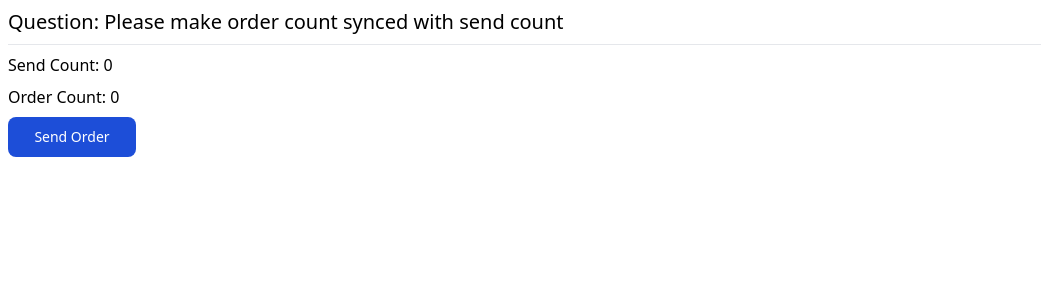
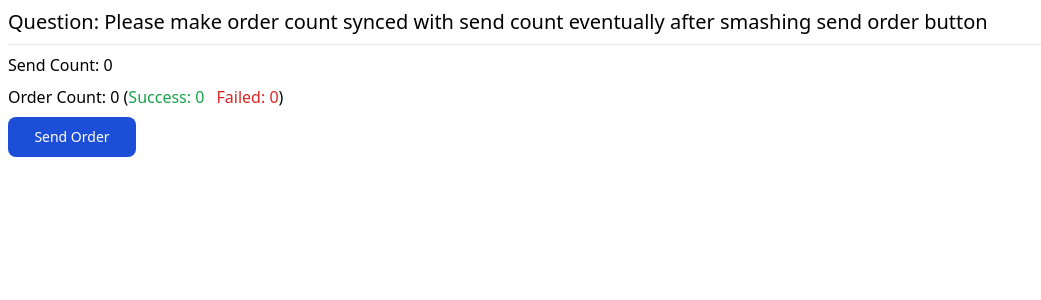
Before and after one commit to michaelchu0708091/react-interview, a React (Vite) app: page / in a window 1280 px wide. Shown: the top 300 px of the page, without its empty margins (0-1041 px from the left). Built offline with nearby package versions, Linux system fonts and the light colour scheme.

Commit message:
fix: Adjust question 1

```diff
--- a/src/Question1.tsx
+++ b/src/Question1.tsx
@@ -1,31 +1,41 @@
 import { useState } from "react";
 
+// Simulate send order request
 const sendOrder = () => {
-  return new Promise<void>((resolve) => {
+  return new Promise<boolean>((resolve) => {
     setTimeout(() => {
-      resolve();
+      resolve(Math.random() > 0.5);
     }, 1000);
   });
 };
 
 const Question1: React.FC = () => {
-  const [orderCount, setOrderCount] = useState<number>(0);
+  const [successOrderCount, setSuccessOrderCount] = useState<number>(0);
+  const [failOrderCount, setFailOrderCount] = useState<number>(0);
   const [sendCount, setSendCount] = useState<number>(0);
 
   const handleSendOrder = async () => {
     setSendCount(sendCount + 1);
 
-    sendOrder().then(() => setOrderCount(orderCount + 1));
+    sendOrder().then((result) => {
+      if (result) {
+        setSuccessOrderCount(successOrderCount + 1)
+      } else {
+        setFailOrderCount(failOrderCount + 1)
+      }
+    });
   };
+
+  const orderCount = successOrderCount + failOrderCount
 
   return (
     <div className="flex flex-col gap-2">
       <h1 className="text-xl">
-        Question: Please make order count synced with send count
+        Question: Please make order count synced with send count eventually after smashing send order button
       </h1>
       <hr />
       <div>Send Count: {sendCount}</div>
-      <div>Order Count: {orderCount}</div>
+      <div>Order Count: {orderCount} (<span className="text-green-600">Success: {successOrderCount}</span> <span className="ml-2 text-red-600">Failed: {failOrderCount}</span>)</div>
       <button onClick={handleSendOrder} className="w-32">
         Send Order
       </button>
```
